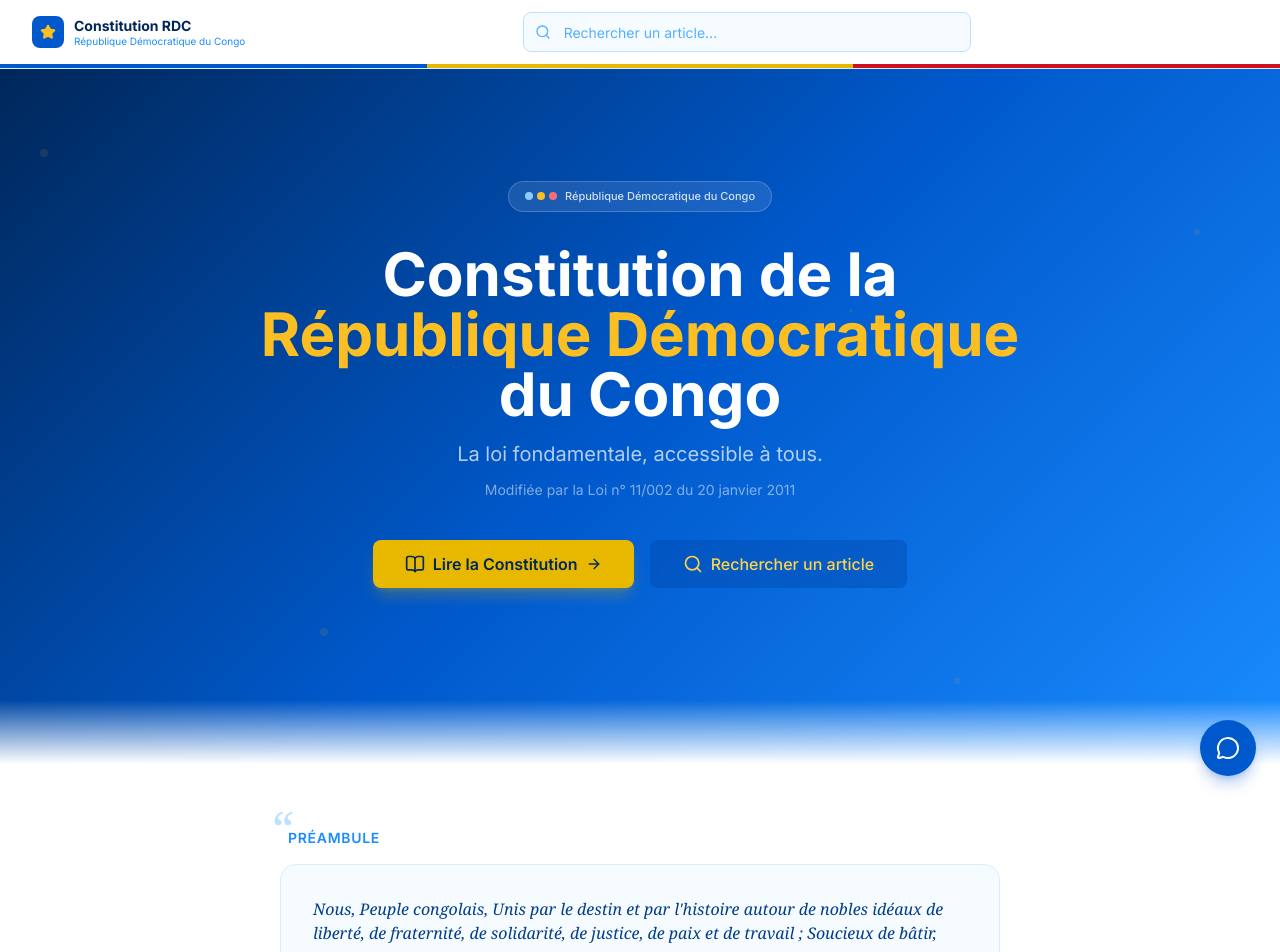
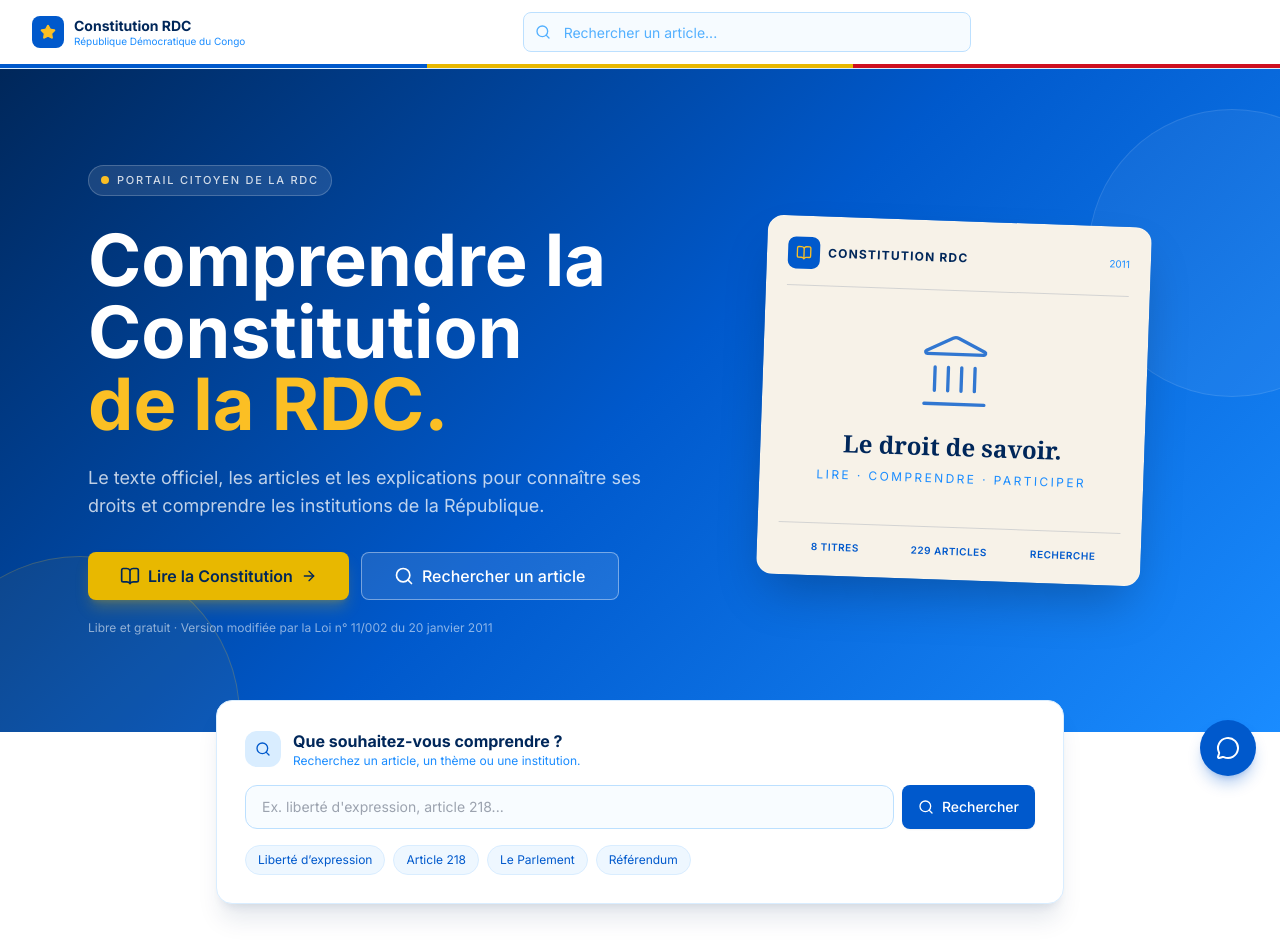
Before and after one commit to jkmpro9/constitution_rdc, a Next.js app: page / in a window 1280 px wide. Shown: the top 952 px of the page. Built offline with nearby package versions, Linux system fonts and the light colour scheme.

Commit message:
feat: redesign homepage with editorial civic hero

```diff
--- a/src/app/page.tsx
+++ b/src/app/page.tsx
@@ -16,6 +16,9 @@ import {
   Gavel,
   ScrollText,
   X,
+  Landmark,
+  MessageCircle,
+  Sparkles,
 } from "lucide-react";
 import { Button } from "@/components/ui/button";
 import { cn } from "@/lib/utils";
@@ -84,75 +87,97 @@ export default function HomePage() {
     },
   ];
 
+  const quickTopics = [
+    { label: "Liberté d’expression", query: "liberté d'expression" },
+    { label: "Article 218", query: "218" },
+    { label: "Le Parlement", query: "Parlement" },
+    { label: "Référendum", query: "référendum" },
+  ];
+
   return (
     <div>
-      {/* Hero Section */}
+      {/* Hero éditorial V2 */}
       <section className="relative overflow-hidden bg-hero-pattern">
-        {/* Motif étoilé */}
-        <div className="absolute inset-0 opacity-10">
-          <div className="absolute top-20 left-10 w-2 h-2 bg-rdc-yellow-400 rounded-full" />
-          <div className="absolute top-40 right-20 w-1.5 h-1.5 bg-rdc-yellow-400 rounded-full" />
-          <div className="absolute bottom-32 left-1/4 w-2 h-2 bg-rdc-yellow-400 rounded-full" />
-          <div className="absolute top-60 right-1/3 w-1 h-1 bg-rdc-yellow-400 rounded-full" />
-          <div className="absolute bottom-20 right-1/4 w-1.5 h-1.5 bg-rdc-yellow-400 rounded-full" />
+        <div className="absolute -right-24 top-10 h-72 w-72 rounded-full border border-white/10 bg-white/5" />
+        <div className="absolute -bottom-36 -left-20 h-80 w-80 rounded-full border border-rdc-yellow-400/20 bg-rdc-yellow-400/5" />
+        <div className="relative mx-auto grid max-w-6xl items-center gap-12 px-6 py-16 md:grid-cols-[1.1fr_0.9fr] md:py-24">
+          <div>
+            <div className="mb-7 inline-flex items-center gap-2 rounded-full border border-white/20 bg-white/10 px-3 py-1.5 text-[11px] font-medium uppercase tracking-[0.16em] text-white/80">
+              <span className="h-2 w-2 rounded-full bg-rdc-yellow-400" />
+              Portail citoyen de la RDC
             </div>
-
-        <div className="relative max-w-4xl mx-auto px-6 py-20 md:py-28 text-center">
-          {/* Bande drapeau */}
-          <div className="inline-flex items-center gap-2 px-4 py-1.5 rounded-full bg-white/10 backdrop-blur-sm mb-8 border border-white/20">
-            <div className="flex gap-1">
-              <div className="w-2 h-2 rounded-full bg-rdc-blue-300" />
-              <div className="w-2 h-2 rounded-full bg-rdc-yellow-400" />
-              <div className="w-2 h-2 rounded-full bg-rdc-red-400" />
-            </div>
-            <span className="text-[11px] font-medium text-white/80">
-              République Démocratique du Congo
-            </span>
-          </div>
-
-          {/* Titre */}
-          <h1 className="text-4xl md:text-5xl lg:text-6xl font-bold text-white mb-4 leading-tight animate-fade-in">
-            Constitution de la
-            <br />
-            <span className="text-rdc-yellow-400">République Démocratique</span>
-            <br />
-            du Congo
+            <h1 className="max-w-3xl text-4xl font-bold leading-[1.05] text-white md:text-6xl lg:text-7xl">
+              Comprendre la Constitution
+              <span className="block text-rdc-yellow-400">de la RDC.</span>
             </h1>
-
-          <p className="text-lg md:text-xl text-white/70 max-w-2xl mx-auto mb-3 animate-slide-up">
-            La loi fondamentale, accessible à tous.
+            <p className="mt-6 max-w-xl text-base leading-relaxed text-white/75 md:text-lg">
+              Le texte officiel, les articles et les explications pour connaître
+              ses droits et comprendre les institutions de la République.
             </p>
-          <p className="text-sm text-white/50 mb-10">
-            Modifiée par la Loi n° 11/002 du 20 janvier 2011
-          </p>
-
-          {/* Actions */}
-          <div className="flex flex-col sm:flex-row items-center justify-center gap-4 animate-slide-up">
+            <div className="mt-8 flex flex-col gap-3 sm:flex-row">
               <Link href="/sections">
-              <Button
-                size="lg"
-                className="bg-rdc-yellow-500 text-rdc-blue-950 hover:bg-rdc-yellow-400 font-semibold shadow-lg shadow-rdc-yellow-500/25 gap-2"
-              >
-                <BookOpen className="h-5 w-5" />
-                Lire la Constitution
+                <Button size="lg" className="w-full gap-2 bg-rdc-yellow-500 font-semibold text-rdc-blue-950 shadow-lg shadow-rdc-yellow-500/25 hover:bg-rdc-yellow-400 sm:w-auto">
+                  <BookOpen className="h-5 w-5" /> Lire la Constitution
                   <ArrowRight className="h-4 w-4" />
                 </Button>
               </Link>
               <Link href="/recherche">
-              <Button
-                size="lg"
-                variant="outline"
-                className="border-rdc-blue-700/50 bg-rdc-blue-800/40 text-rdc-yellow-300 hover:bg-rdc-blue-800/60 hover:text-rdc-yellow-200 backdrop-blur-sm gap-2 font-medium"
-              >
-                <Search className="h-5 w-5" />
-                Rechercher un article
+                <Button size="lg" variant="outline" className="w-full gap-2 border-white/40 bg-white/10 font-medium text-white hover:bg-white/20 sm:w-auto">
+                  <Search className="h-5 w-5" /> Rechercher un article
                 </Button>
               </Link>
             </div>
+            <p className="mt-5 text-xs text-white/55">Libre et gratuit · Version modifiée par la Loi n° 11/002 du 20 janvier 2011</p>
           </div>
+          <div className="relative hidden md:block">
+            <div className="relative mx-auto max-w-sm rotate-2 rounded-2xl border border-white/20 bg-[#f7f2e8] p-5 shadow-2xl">
+              <div className="flex items-center justify-between border-b border-rdc-blue-950/15 pb-4">
+                <div className="flex items-center gap-2">
+                  <div className="flex h-8 w-8 items-center justify-center rounded-lg bg-rdc-blue-700 text-rdc-yellow-400"><BookOpen className="h-4 w-4" /></div>
+                  <span className="text-xs font-bold uppercase tracking-widest text-rdc-blue-950">Constitution RDC</span>
+                </div>
+                <span className="text-[10px] text-rdc-blue-500">2011</span>
+              </div>
+              <div className="py-10 text-center">
+                <Landmark className="mx-auto mb-5 h-20 w-20 text-rdc-blue-700/80" strokeWidth={1} />
+                <p className="font-serif text-2xl font-bold text-rdc-blue-950">Le droit de savoir.</p>
+                <p className="mt-2 text-xs uppercase tracking-[0.2em] text-rdc-blue-500">Lire · Comprendre · Participer</p>
+              </div>
+              <div className="grid grid-cols-3 border-t border-rdc-blue-950/15 pt-4 text-center text-[10px] font-semibold uppercase tracking-wider text-rdc-blue-700">
+                <span>8 titres</span><span>229 articles</span><span>Recherche</span>
+              </div>
+            </div>
+          </div>
+        </div>
+      </section>
 
-        {/* Wave separator */}
-        <div className="relative h-16 bg-gradient-to-t from-white to-transparent" />
+      {/* Recherche par intention */}
+      <section className="relative z-10 mx-auto -mt-8 max-w-4xl px-6">
+        <div className="rounded-2xl border border-rdc-blue-100 bg-white p-5 shadow-xl shadow-rdc-blue-950/10 md:p-7">
+          <div className="mb-4 flex items-center gap-3">
+            <div className="flex h-9 w-9 items-center justify-center rounded-xl bg-rdc-blue-100"><Search className="h-4 w-4 text-rdc-blue-700" /></div>
+            <div><h2 className="text-base font-bold text-rdc-blue-950">Que souhaitez-vous comprendre ?</h2><p className="text-xs text-rdc-blue-500">Recherchez un article, un thème ou une institution.</p></div>
+          </div>
+          <form action="/recherche" className="flex gap-2">
+            <input name="q" aria-label="Rechercher dans la Constitution" placeholder="Ex. liberté d'expression, article 218..." className="h-11 min-w-0 flex-1 rounded-xl border border-rdc-blue-200 bg-rdc-blue-50/40 px-4 text-sm text-rdc-blue-950 outline-none transition focus:border-rdc-blue-500 focus:ring-2 focus:ring-rdc-blue-500/20" />
+            <Button type="submit" className="h-11 gap-2 px-4"><Search className="h-4 w-4" /><span className="hidden sm:inline">Rechercher</span></Button>
+          </form>
+          <div className="mt-4 flex flex-wrap gap-2">
+            {quickTopics.map((topic) => <Link key={topic.query} href={`/recherche?q=${encodeURIComponent(topic.query)}`} className="rounded-full border border-rdc-blue-100 bg-rdc-blue-50 px-3 py-1.5 text-xs text-rdc-blue-700 transition hover:border-rdc-blue-300 hover:bg-rdc-blue-100">{topic.label}</Link>)}
+          </div>
+        </div>
+      </section>
+
+      {/* Fonctionnalités clés */}
+      <section className="mx-auto max-w-5xl px-6 pb-8 pt-20">
+        <div className="grid gap-4 sm:grid-cols-2 lg:grid-cols-4">
+          {[
+            { icon: BookOpen, title: "Texte officiel", text: "Consultez les 229 articles et les 8 titres." },
+            { icon: Sparkles, title: "Explications simples", text: "Comprenez les notions juridiques plus facilement." },
+            { icon: MessageCircle, title: "Assistant Constitution", text: "Posez vos questions sur le droit congolais." },
+            { icon: Landmark, title: "Institutions", text: "Explorez les pouvoirs et leur organisation." },
+          ].map((item) => <div key={item.title} className="rounded-xl border border-rdc-blue-100 bg-white p-5"><item.icon className="mb-4 h-5 w-5 text-rdc-blue-700" /><h2 className="mb-1 text-sm font-bold text-rdc-blue-950">{item.title}</h2><p className="text-xs leading-relaxed text-rdc-blue-500">{item.text}</p></div>)}
+        </div>
       </section>
 
       {/* Préambule */}
```
Lines whose indentation alone changed are shown as unchanged.
